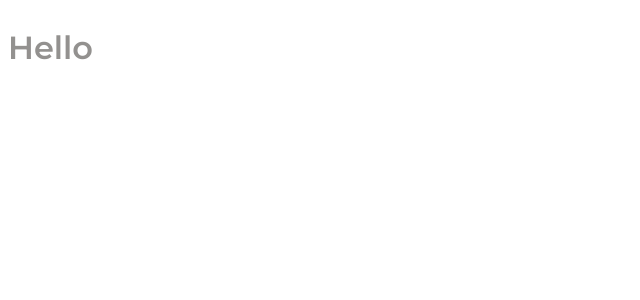
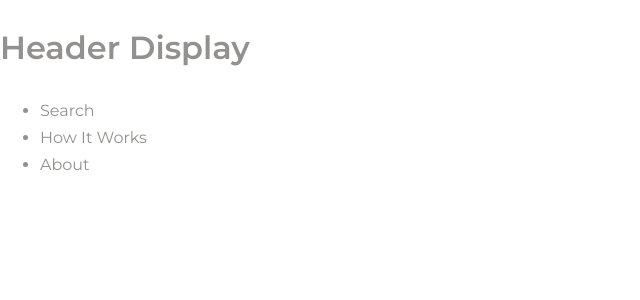
Before and after one commit to profydev/reddit-timer-DuniaGoncalves, a React (Create React App) app: page / in a window 1280 px wide. Shown: the top 300 px of the page, without its empty margins (0-640 px from the left). Built offline with nearby package versions, Linux system fonts and the light colour scheme.

Commit message:
move things from index to App

```diff
--- /dev/null
+++ b/src/App.js
@@ -0,0 +1,26 @@
+import React from 'react';
+import { BrowserRouter as Router, Routes, Route } from 'react-router-dom';
+import { ThemeProvider } from 'styled-components';
+import { Normalize } from 'styled-normalize';
+import Header from './components/Header';
+import GlobalStyle from './GlobalStyle';
+import theme from './theme';
+
+// dummy routes
+function App() {
+  return (
+    <ThemeProvider theme={theme}>
+      <Router>
+        <Normalize />
+        <GlobalStyle />
+        <Header />
+        <Routes>
+          <Route path="/search">Search</Route>
+          <Route path="/">Home</Route>
+        </Routes>
+      </Router>
+    </ThemeProvider>
+  );
+}
+
+export default App;
--- a/src/index.js
+++ b/src/index.js
@@ -1,21 +1,6 @@
 import React from 'react';
 import ReactDOM from 'react-dom';
-import { BrowserRouter } from 'react-router-dom';
-import { ThemeProvider } from 'styled-components';
-import GlobalStyle from './GlobalStyle';
-import theme from './theme';
-
-const App = () => (
-  <ThemeProvider theme={theme}>
-    <GlobalStyle />
-    <h1>Hello</h1>
-  </ThemeProvider>
-);
+import App from './App';
 
 // eslint-disable-next-line react/jsx-filename-extension
-ReactDOM.render(
-  <BrowserRouter>
-    <App />
-  </BrowserRouter>,
-  document.getElementById('root'),
-);
+ReactDOM.render(<App />, document.getElementById('root'));
```
